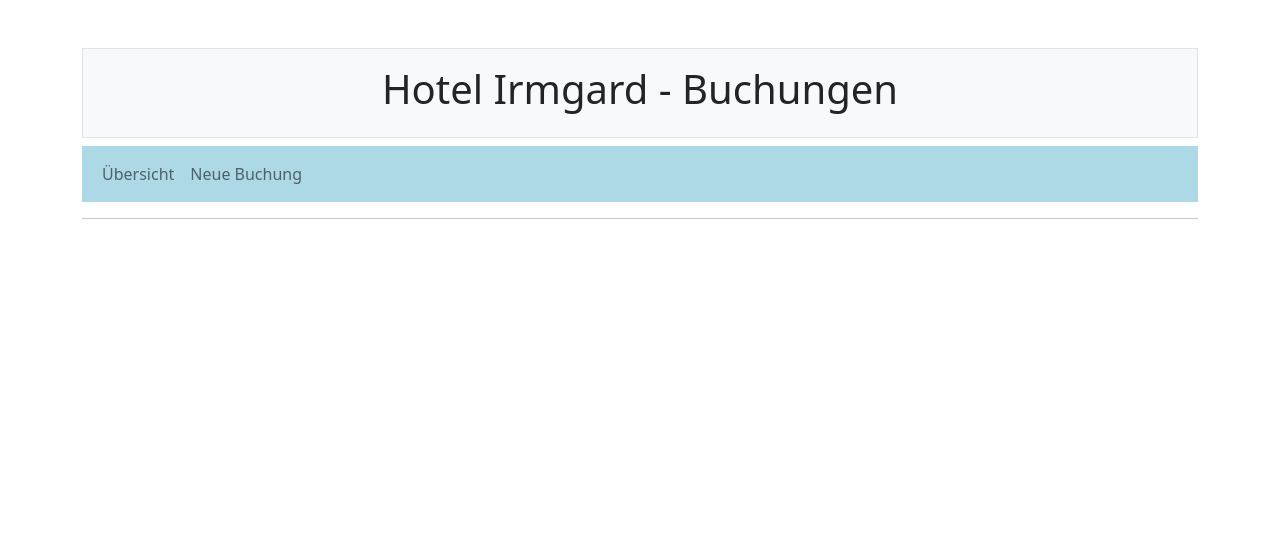
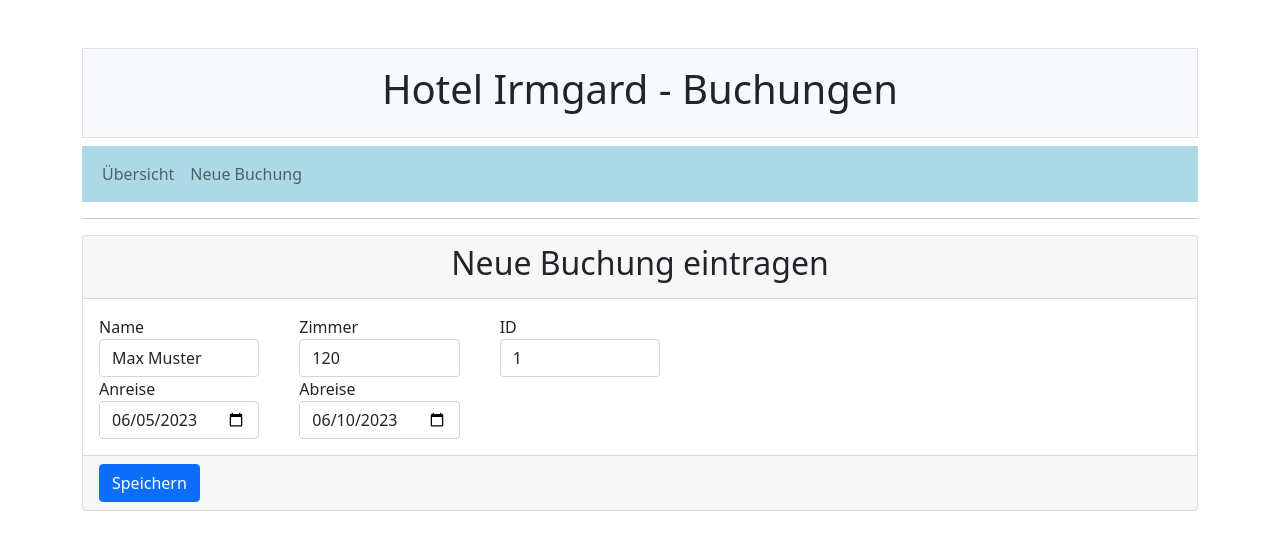
Before and after one commit to RobinWitt/learning-angular_udemy-hotel-app, an Angular app: page /editBooking/1 in a window 1280 px wide. Before the commit this address led to /. Shown: the top 550 px of the page. Built offline with nearby package versions, Linux system fonts and the light colour scheme.

Commit message:
fix date edit, add delete button

```diff
--- a/src/app/app-routing.module.ts
+++ b/src/app/app-routing.module.ts
@@ -13,6 +13,10 @@ const routes: Routes = [
     component: CreateBookingComponent,
   },
   {
+    path: 'editBooking/:id',
+    component: CreateBookingComponent,
+  },
+  {
     path: '',
     redirectTo: 'bookings',
     pathMatch: 'full',
--- a/src/app/bookings/bookings.component.html
+++ b/src/app/bookings/bookings.component.html
@@ -1,7 +1,7 @@
 <ul class="list-group mt-3">
   <li
     *ngFor="let booking of bookings"
-    class="position-relative list-group-item d-flex justify-content-between align-items-start border rounded-5 mb-2"
+    class="list-group-item d-flex justify-content-between align-items-center border rounded-5 mb-2"
   >
     <div class="ms-2 me-auto">
       <h2 class="fs-4 fw-bold">
@@ -22,8 +22,13 @@
         }}</span>
       </p>
     </div>
-    <a class="position-absolute bottom-0 end-0 m-2 btn btn-primary" href="#"
-      >Buchung ändern</a
-    >
+    <div class="d-flex flex-column gap-2">
+      <a class="btn btn-success" routerLink="/editBooking/{{ booking.id }}"
+        >Buchung ändern</a
+      >
+      <button class="btn btn-danger" (click)="deleteBooking(booking.id)">
+        Buchung löschen
+      </button>
+    </div>
   </li>
 </ul>
--- a/src/app/bookings/bookings.component.ts
+++ b/src/app/bookings/bookings.component.ts
@@ -8,4 +8,8 @@ import { Bookings } from '../mock-bookings';
 })
 export class BookingsComponent {
   bookings = Bookings;
+
+  deleteBooking(id: number): void {
+    this.bookings = Bookings.filter((booking) => booking.id !== id);
+  }
 }
--- a/src/app/create-booking/create-booking.component.html
+++ b/src/app/create-booking/create-booking.component.html
@@ -41,7 +41,8 @@
             class="form-control"
             id="checkIn"
             name="checkIn"
-            [(ngModel)]="booking.checkIn"
+            [value]="booking.checkIn | date : 'yyyy-MM-dd'"
+            (input)="dateChanged($event, true)"
             type="date"
           />
         </div>
@@ -51,7 +52,8 @@
             class="form-control"
             id="checkOut"
             name="checkOut"
-            [(ngModel)]="booking.checkOut"
+            [value]="booking.checkOut | date : 'yyyy-MM-dd'"
+            (input)="dateChanged($event, false)"
             type="date"
           />
         </div>
--- a/src/app/create-booking/create-booking.component.ts
+++ b/src/app/create-booking/create-booking.component.ts
@@ -1,7 +1,7 @@
 import { Component } from '@angular/core';
 import { Booking } from '../booking';
 import { Bookings } from '../mock-bookings';
-import { Router } from '@angular/router';
+import { Router, ActivatedRoute } from '@angular/router';
 
 @Component({
   selector: 'app-create-booking',
@@ -9,7 +9,7 @@ import { Router } from '@angular/router';
   styleUrls: ['./create-booking.component.css'],
 })
 export class CreateBookingComponent {
-  constructor(private router: Router) {}
+  constructor(private router: Router, private activatedRoute: ActivatedRoute) {}
 
   booking: Booking = {
     id: 100,
@@ -19,8 +19,35 @@ export class CreateBookingComponent {
     checkOut: new Date(),
   };
 
+  ngOnInit(): void {
+    if (this.router.url !== '/createBooking') {
+      const id = Number(this.activatedRoute.snapshot.paramMap.get('id'));
+
+      const bookingById = Bookings.find((booking) => booking.id === id)!;
+      this.booking = bookingById;
+    }
+  }
+
   save(): void {
-    Bookings.push(this.booking);
+    let bookingById = Bookings.find(
+      (booking) => booking.id === this.booking.id
+    );
+
+    if (bookingById === null || bookingById === undefined) {
+      Bookings.push(this.booking);
+    } else {
+      bookingById = this.booking;
+    }
     this.router.navigate(['bookings']);
   }
+
+  dateChanged(event: Event, isCheckIn: boolean) {
+    const newDate = (event.target as HTMLInputElement).value;
+
+    if (isCheckIn) {
+      this.booking.checkIn = new Date(newDate);
+    } else {
+      this.booking.checkOut = new Date(newDate);
+    }
+  }
 }
```
